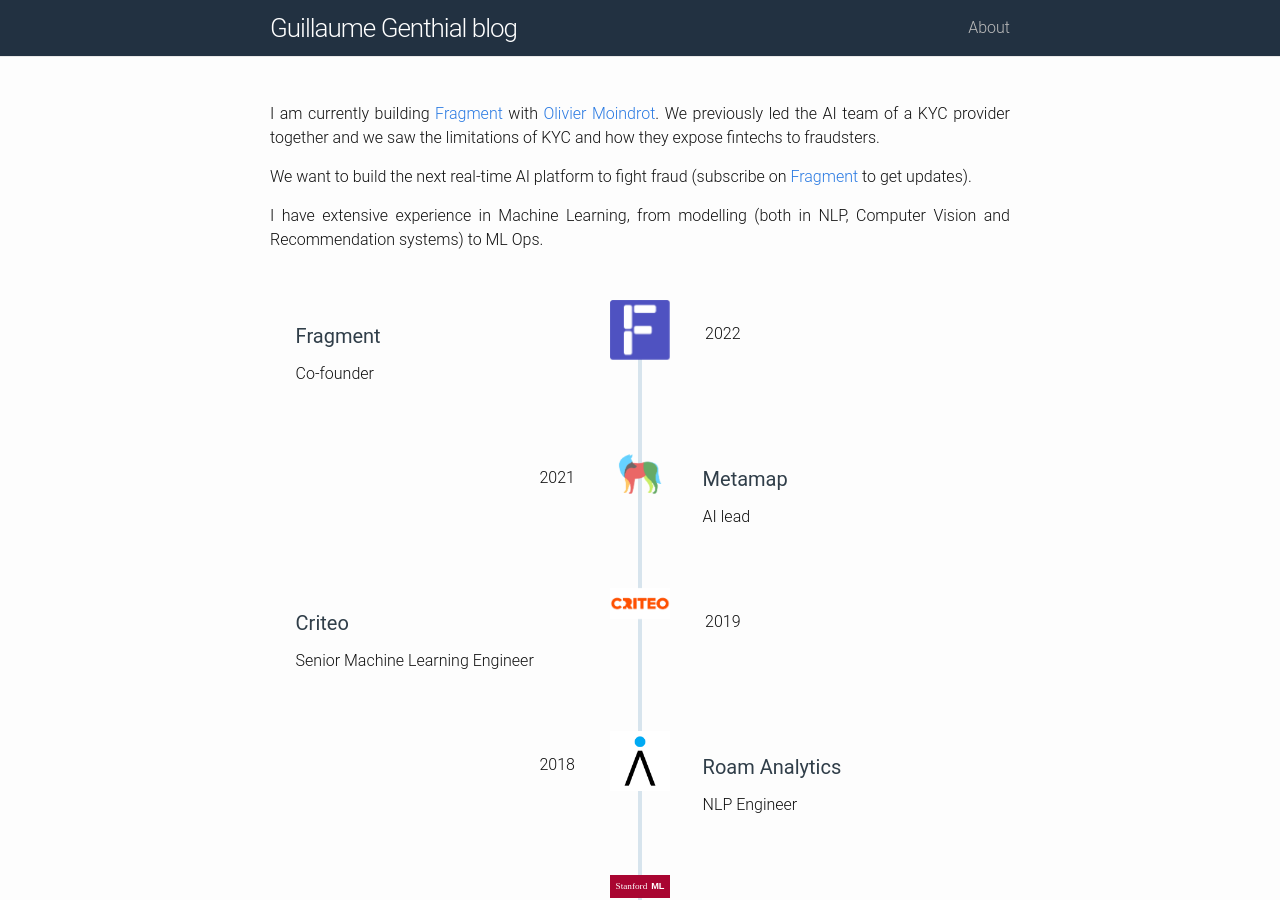
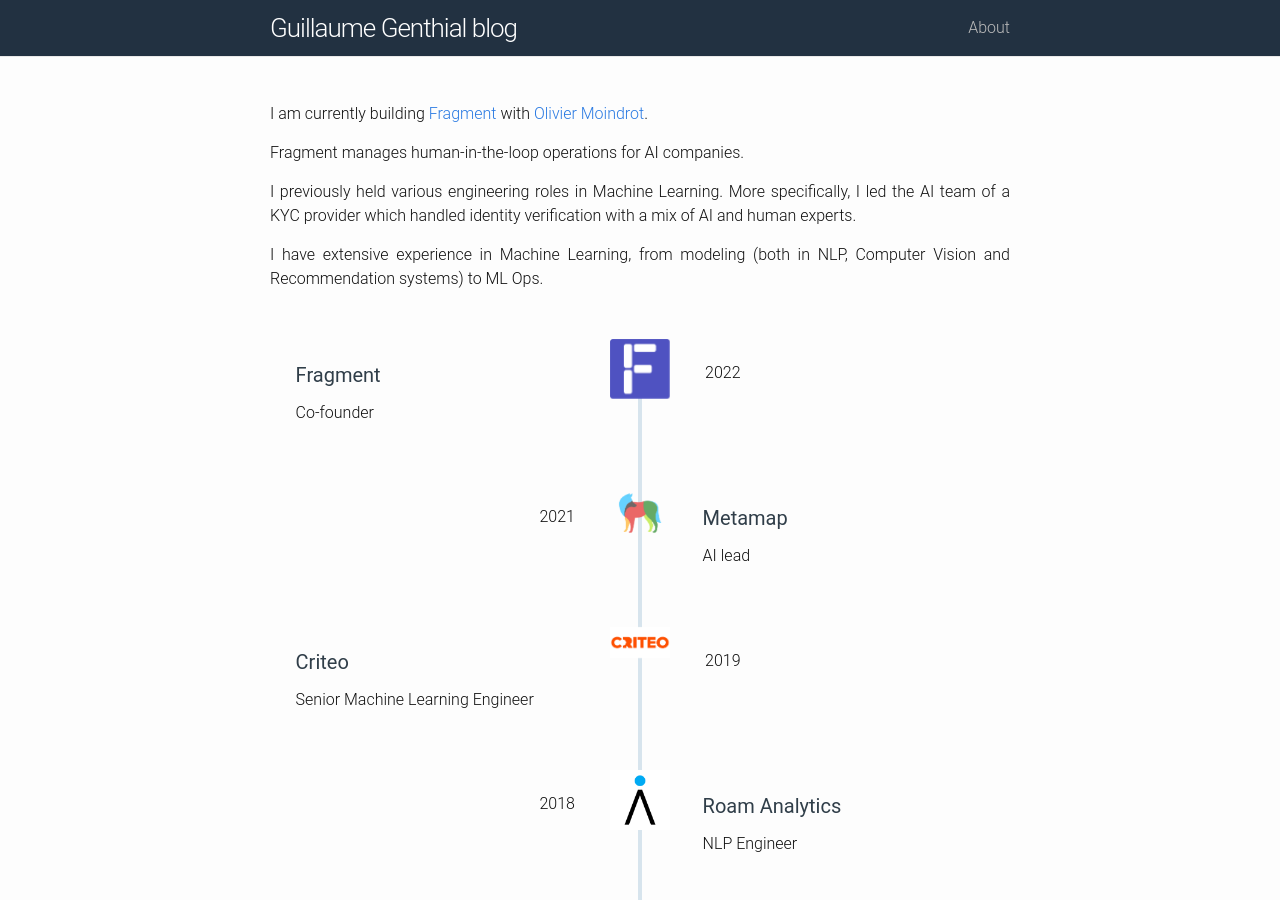
Before and after one commit to guillaumegenthial/guillaumegenthial.github.io, a Jekyll site: the page built from about.md, in a window 1280 px wide and 900 px high. Built offline with Jekyll 4.4.1, drawn with Linux system fonts in a browser that asks for light colours; nearby versions of some CDN libraries.

Commit message:
Update about.md

```diff
--- a/about.md
+++ b/about.md
@@ -5,9 +5,10 @@ permalink: /about/
 ---
 
 
-I am currently building <a href="https://fragment.run">Fragment</a> with <a href="https://omoindrot.github.io">Olivier Moindrot</a>. We previously led the AI team of a KYC provider together and we saw the limitations of KYC and how they expose fintechs to fraudsters.
+I am currently building <a href="https://checkfragment.com">Fragment</a> with <a href="https://omoindrot.github.io">Olivier Moindrot</a>.
 
-We want to build the next real-time AI platform to fight fraud (subscribe on <a href="https://fragment.run">Fragment</a> to get updates).
+Fragment manages human-in-the-loop operations for AI companies.
 
+I previously held various engineering roles in Machine Learning. More specifically, I led the AI team of a KYC provider which handled identity verification with a mix of AI and human experts.
 
-I have extensive experience in Machine Learning, from modelling (both in NLP, Computer Vision and Recommendation systems) to ML Ops.
+I have extensive experience in Machine Learning, from modeling (both in NLP, Computer Vision and Recommendation systems) to ML Ops.
```
